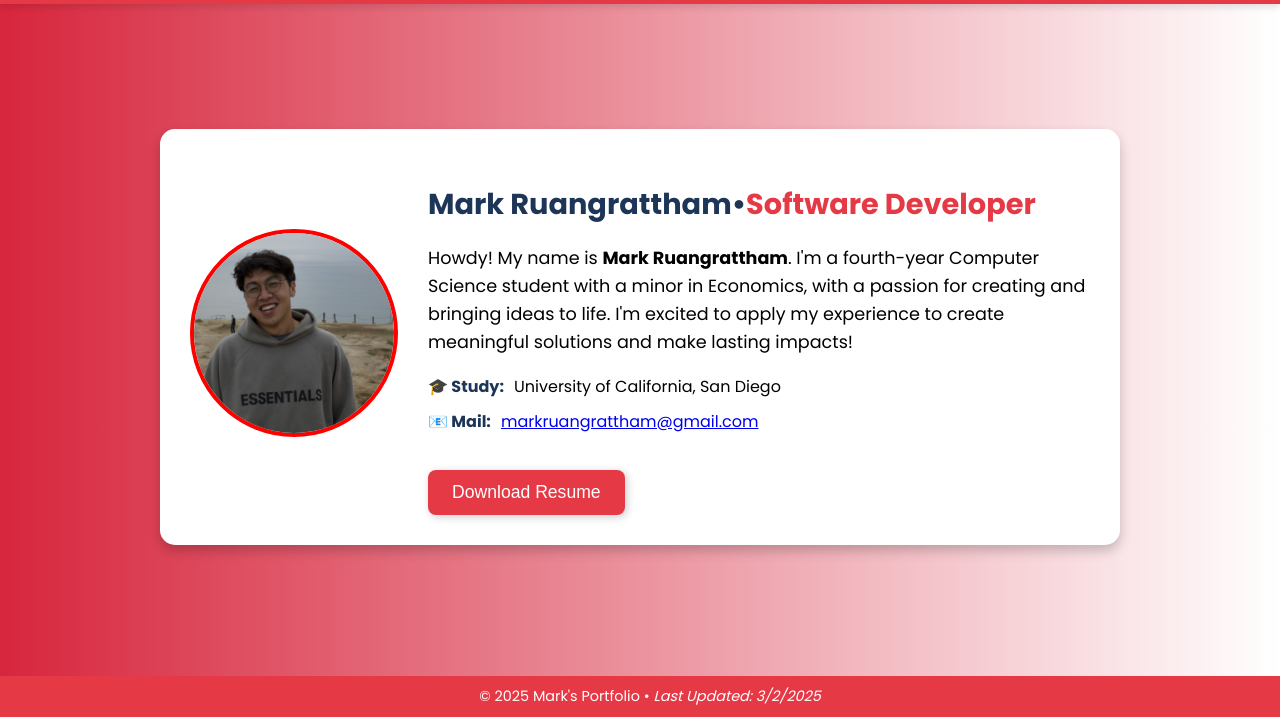
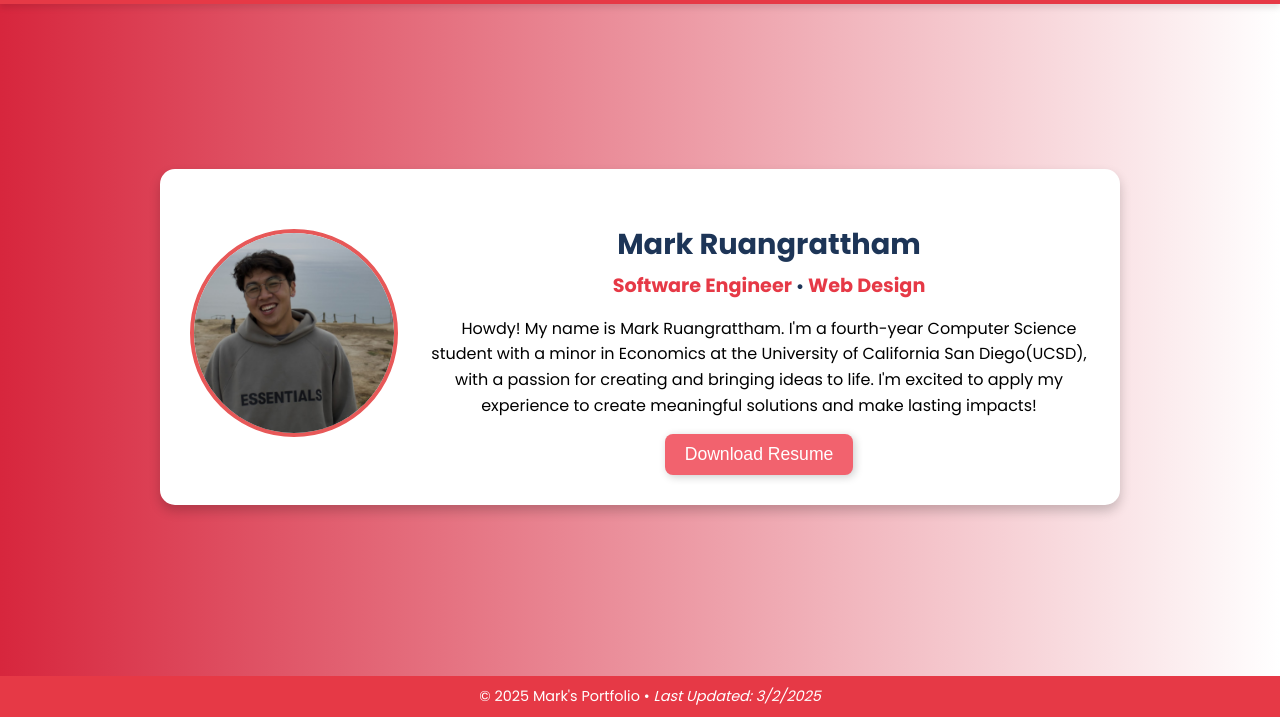
Before and after one commit to markruangrattham/Portfolio, a plain HTML site: page index.html in a window 1280 px wide. Shown: the part 83-800 px from the top of the page. Drawn offline with Linux system fonts and the light colour scheme.

Commit message:
Finishing touches(for now)
Final changes for the day

```diff
--- a/css/style.css
+++ b/css/style.css
@@ -144,7 +144,7 @@ body {
     border-radius: 50%;
     object-fit: cover;
     margin-right: 30px;
-    border: 4px solid red;
+    border: 4px solid rgb(231, 88, 88);
 }
 
 /* Profile Info */
@@ -156,11 +156,15 @@ body {
     font-size: 1.8em;
     margin-bottom: 10px;
     color: #1d3557;
+    text-align: center; /* Centers text */
+    text-indent: 20px;  /* Indents the first line */
 }
 .profile-info p {
     color: black;
-    font-size: 1.1rem;
+    font-size: 1.0srem;
     line-height: 1.6;
+    text-align: center; /* Centers text */
+    text-indent: 20px;  /* Indents the first line */
 }
 
 /* Responsive Fixes */
@@ -195,13 +199,21 @@ body {
 
 
 .highlight {
-    color : #e63946;
+    display: block;  /* Moves "Software Developer" to a new line */
+    font-size: 1.2rem;  /* Adjust the size as needed */
     font-weight: bold;
+    margin-top: 5px;  /* Adds spacing */
+    color: #e63946; /* Keeps the red color */
+    text-align: center; /* Centers text */
+    text-indent: 20px;  /* Indents the first line */
 }
 
 .dot {
-    color : linear-gradient(to right, #d7263d, #ffffff);
+    color : #1d3557;
+    font-size: 1.0rem;
     font-weight: bold;
+    text-align: center; /* Centers text */
+    text-indent: 20px;  /* Indents the first line */
 }
 
 /* Details List */
@@ -223,18 +235,21 @@ body {
 }
 
 .cv-btn {
-    background-color: #e63946; /* Primary red color */
+    background-color: #f2626e; /* Primary red color */
     color: white; /* Text color */
-    padding: 12px 24px; /* Padding for the button */
+    padding: 10px 20px; /* Padding for the button */
     font-size: 1.1em; /* Font size for readability */
     border: none; /* Remove borders */
     border-radius: 8px; /* Rounded corners */
     cursor: pointer; /* Pointer cursor for hover effect */
-    margin-top: 20px; /* Space above the button */
     box-shadow: 2px 2px 8px rgba(0, 0, 0, 0.2); /* Subtle shadow for depth */
     transition: transform 0.2s ease, box-shadow 0.2s ease; /* Smooth animations */
-    text-align: center; /* Center the text */
-    display: inline-block; /* Ensure inline-block for proper spacing */
+    display: block;
+    align-items: center;
+    justify-content: center;
+    margin : auto;
+
+
 }
 
 .cv-btn:hover {
@@ -291,7 +306,10 @@ body {
     border-left: 5px solid #e63946;
     transition: 0.3s ease-in-out;
     text-align: left;
+    overflow-x: hidden; /* Hides horizontal scrollbar */
+    white-space: normal; /* Ensures content wraps properly */
 }
+
 
 .skill-box:hover {
     transform: scale(1.05);
@@ -426,7 +444,6 @@ body {
     max-width: 1100px;
     margin: auto;
     display: flex;
-    flex-wrap: wrap;
     justify-content: center;
     flex-wrap: wrap;  /* Allow wrapping for responsiveness */
     gap: 20px;
@@ -435,7 +452,6 @@ body {
 /* Experience Entry */
 .experience-entry {
     display: flex;
-    flex: 1 1 300px;
     flex-direction: column;
     align-items: center;
     justify-content: center;
@@ -561,7 +577,7 @@ body {
 }
 
 .toggle-courses-btn {
-    background-color: #e63946;
+    background-color: #f2626e; /* Primary red color */
     color: white;
     padding: 10px 20px;
     font-size: 1rem;
--- a/index.html
+++ b/index.html
@@ -30,14 +30,11 @@
                 <img src="img/profilepic.jpg" alt="Profile Picture">
             </div>
             <div class="profile-info">
-                <h1> Mark Ruangrattham<spam class="dot">•</spam><span class="highlight">Software Developer</span></h1>
+                <h1> Mark Ruangrattham<br>
+                <span class="highlight">Software Engineer <span class="dot">•</span> Web Design</span>
+            </h1>
 
-                <p>Howdy! My name is <strong>Mark Ruangrattham</strong>. I'm a fourth-year Computer Science student with a minor in Economics, with a passion for creating and bringing ideas to life. I'm excited to apply my experience to create meaningful solutions and make  lasting impacts!</p>
-                <ul class="details">
-
-                    <li><strong>🎓 Study:</strong> University of California, San Diego</li>
-                    <li><strong>📧 Mail:</strong> <a href="mailto:markruangrattham@gmail.com">markruangrattham@gmail.com</a></li>
-                </ul>
+                <p>Howdy! My name is Mark Ruangrattham. I'm a fourth-year Computer Science student with a minor in Economics at the University of California San Diego(UCSD), with a passion for creating and bringing ideas to life. I'm excited to apply my experience to create meaningful solutions and make  lasting impacts!</p>
                 <button class="cv-btn">
                     <a href="resume/Mark Ruangrattham's Resume.pdf" download>Download Resume</a>
                 </button>
```
